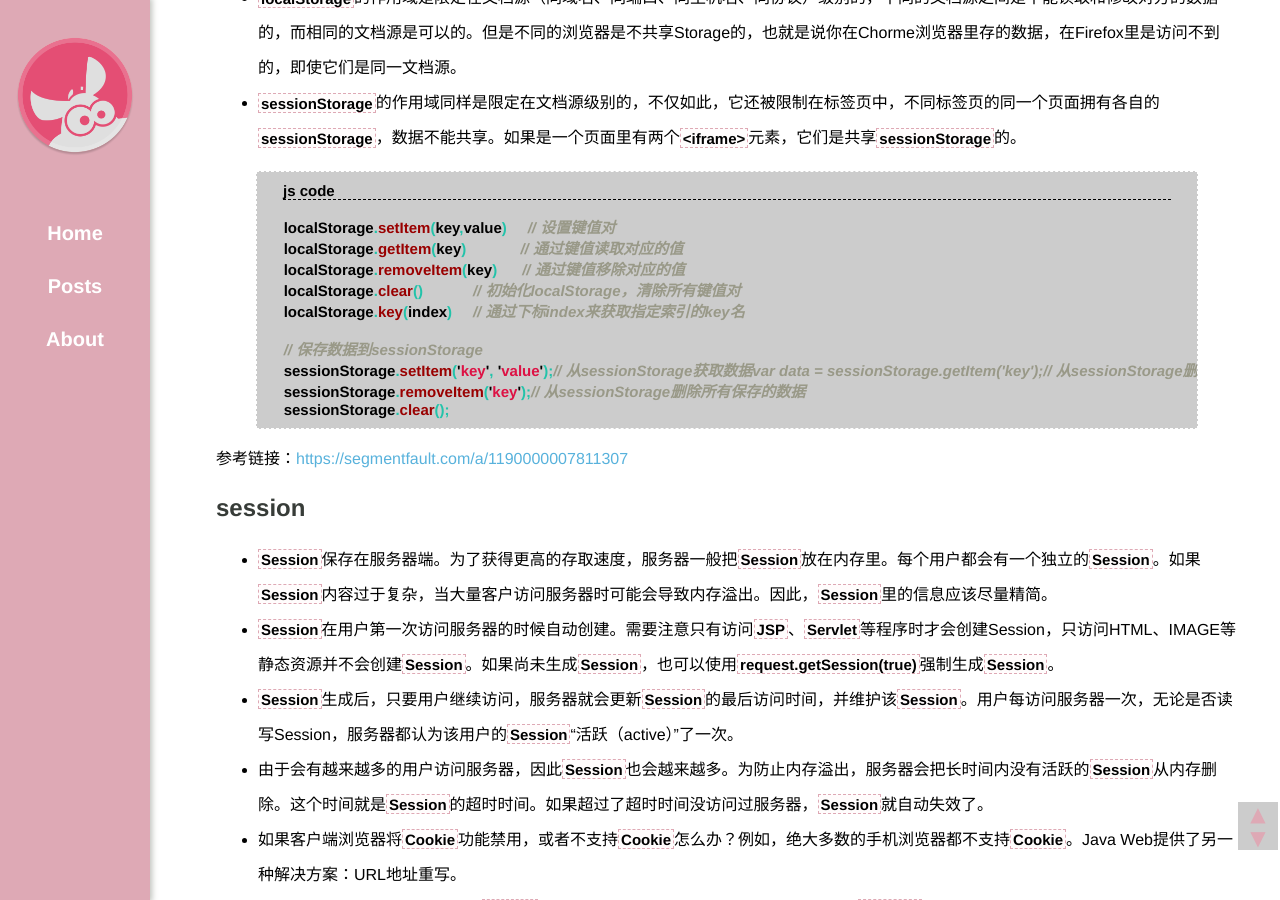
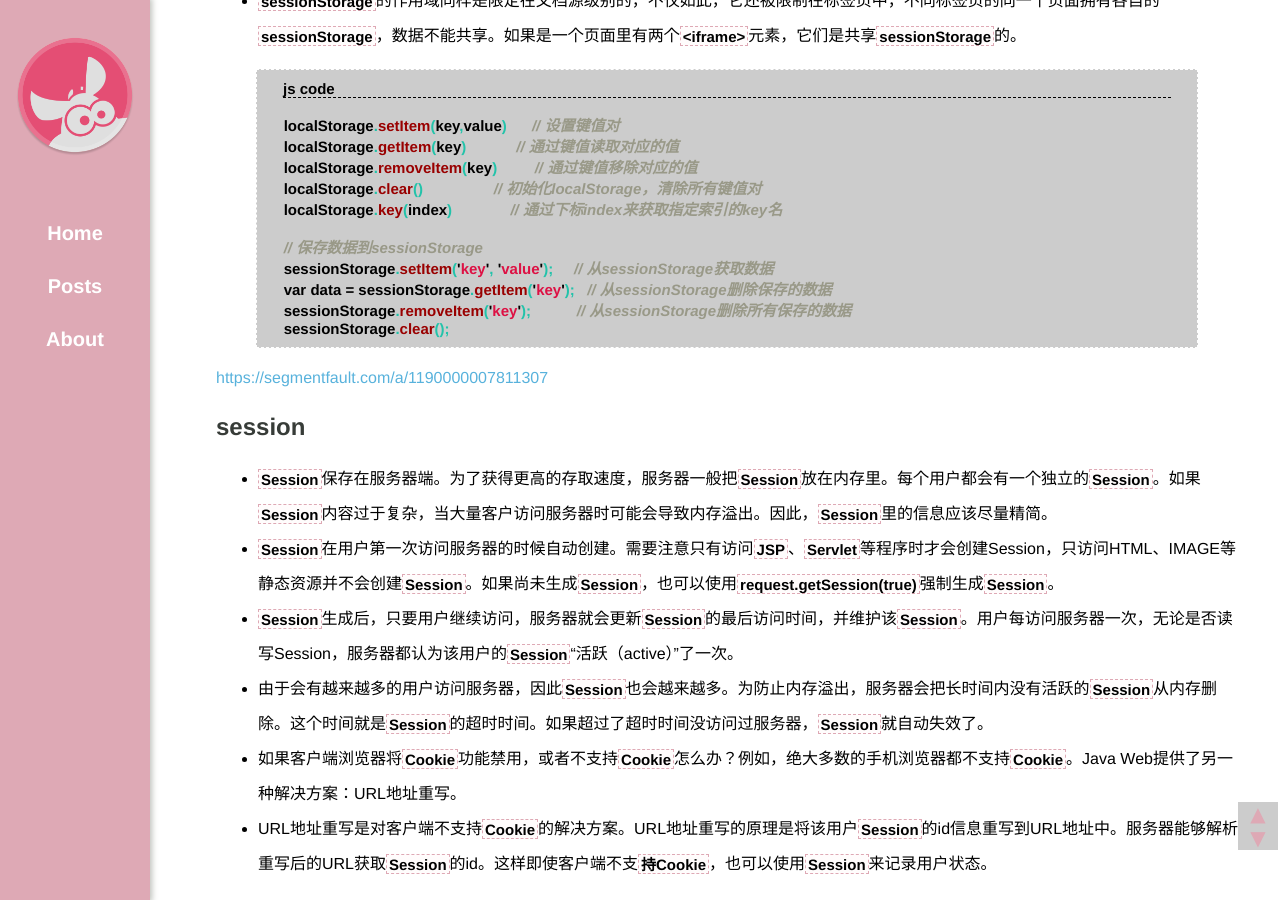
Before and after one commit to Gemini-wang/blog, a Jekyll site: the page built from _posts/2017-01-02-HTML-mixed.md, in a window 1280 px wide and 900 px high, scrolled down 1784 px. Built offline with Jekyll 4.4.1, drawn with Linux system fonts in a browser that asks for light colours; nearby versions of some CDN libraries; library files that are not in the unit come from our copies; Markdown is read by kramdown in place of the engine named in the settings; comment, search, counter and statistics services are not loaded; some of the changed text lies outside the part shown.

Commit message:
Update 2017-01-02-HTML-mixed.md

```diff
--- a/_posts/2017-01-02-HTML-mixed.md
+++ b/_posts/2017-01-02-HTML-mixed.md
@@ -11,11 +11,9 @@ excerpt: 本文主要记录了几种离线存储cookie/sessionStorage/localStora
 ##cookie
 #####每次都会携带在HTTP头中，如果使用`cookie`保存过多数据会带来性能问题.
 
-#####设置`cookie`，过期时间
-document.cookie="userId=828; userName=hulk; expiress="+date.toGMTString();
+#####设置`cookie`，过期时间`document.cookie="userId=828; userName=hulk; expiress="+date.toGMTString();`
 
-#####获得`cookie`
-var test = document.cookie;
+#####获得`cookie`：`var test = document.cookie;`
 
 #####指定可访问`cookie`的路径
 * 默认情况下，如果在某个页面创建了一个`cookie`，那么该页面所在目录中的其他页面也可以访问该`cookie`。如果这个目录下还有子目录，则在子目录中也可以访问。例如在`www.xxxx.com/html/a.html`中所创建的`cookie`，可以被`www.xxxx.com/html/b.html`或 `www.xxx.com/html/some/c.html`所访问，但不能被`www.xxxx.com/d.html`访问。
@@ -69,19 +67,19 @@ var test = document.cookie;
 * `sessionStorage`的作用域同样是限定在文档源级别的，不仅如此，它还被限制在标签页中，不同标签页的同一个页面拥有各自的`sessionStorage`，数据不能共享。如果是一个页面里有两个`<iframe>`元素，它们是共享`sessionStorage`的。
 
 {% highlight js %}
-    localStorage.setItem(key,value)     // 设置键值对
-    localStorage.getItem(key)             // 通过键值读取对应的值
-    localStorage.removeItem(key)      // 通过键值移除对应的值
-    localStorage.clear()            // 初始化localStorage，清除所有键值对
-    localStorage.key(index)     // 通过下标index来获取指定索引的key名
+    localStorage.setItem(key,value)      // 设置键值对
+    localStorage.getItem(key)            // 通过键值读取对应的值
+    localStorage.removeItem(key)         // 通过键值移除对应的值
+    localStorage.clear()                 // 初始化localStorage，清除所有键值对
+    localStorage.key(index)              // 通过下标index来获取指定索引的key名
 
     // 保存数据到sessionStorage
-    sessionStorage.setItem('key', 'value');// 从sessionStorage获取数据var data = sessionStorage.getItem('key');// 从sessionStorage删除保存的数据
-    sessionStorage.removeItem('key');// 从sessionStorage删除所有保存的数据
+    sessionStorage.setItem('key', 'value');     // 从sessionStorage获取数据
+    var data = sessionStorage.getItem('key');   // 从sessionStorage删除保存的数据
+    sessionStorage.removeItem('key');           // 从sessionStorage删除所有保存的数据
     sessionStorage.clear();
 {% endhighlight %}
-
-参考链接：[https://segmentfault.com/a/1190000007811307](https://segmentfault.com/a/1190000007811307)
+[https://segmentfault.com/a/1190000007811307](https://segmentfault.com/a/1190000007811307)
 
 ##session
 * `Session`保存在服务器端。为了获得更高的存取速度，服务器一般把`Session`放在内存里。每个用户都会有一个独立的`Session`。如果`Session`内容过于复杂，当大量客户访问服务器时可能会导致内存溢出。因此，`Session`里的信息应该尽量精简。
```
